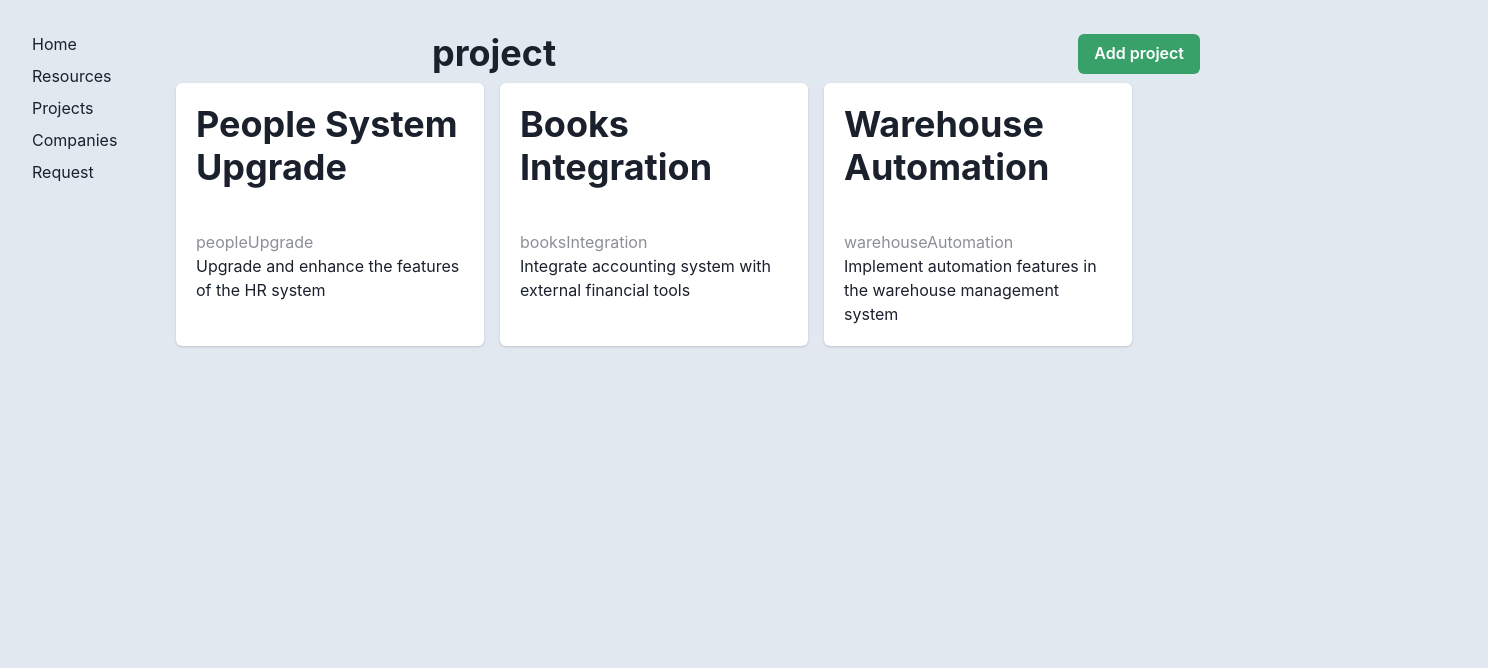
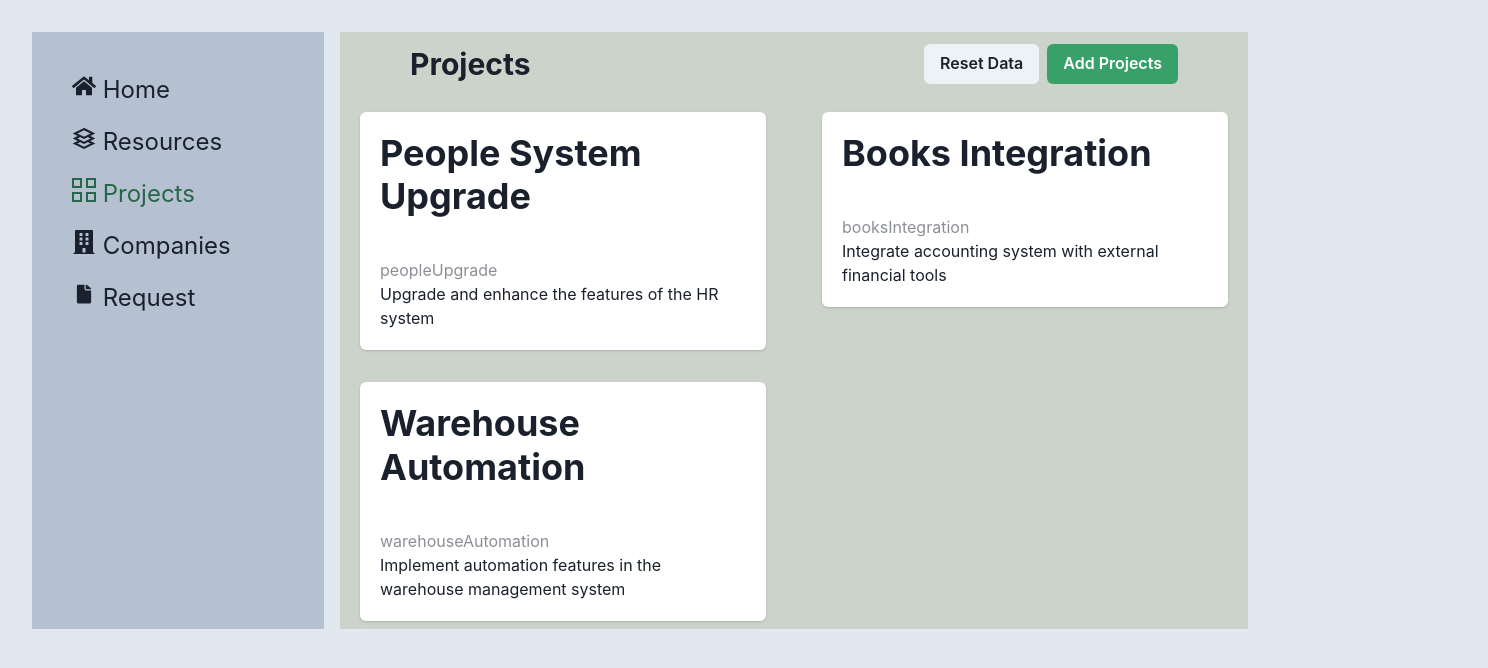
Before and after one commit to NotFerg/trainingCamp, a React (Vite) app in the folder vite-project/: page /projects in a window 1280 px wide. Shown: the top 668 px of the page, 1488 px wide, since content can reach past the window. Built offline with nearby package versions, Linux system fonts and the light colour scheme.

Commit message:
responsive layout added

```diff
--- a/vite-project/package.json
+++ b/vite-project/package.json
@@ -10,12 +10,14 @@
     "preview": "vite preview"
   },
   "dependencies": {
+    "@chakra-ui/icons": "^2.1.1",
     "@chakra-ui/react": "^2.8.2",
     "@emotion/react": "^11.11.4",
     "@emotion/styled": "^11.11.0",
     "framer-motion": "^11.0.8",
     "react": "^18.2.0",
     "react-dom": "^18.2.0",
+    "react-icons": "^5.0.1",
     "react-router-dom": "^6.22.2",
     "sweetalert2": "^11.10.6"
   },
--- a/vite-project/src/App.jsx
+++ b/vite-project/src/App.jsx
@@ -1,11 +1,33 @@
 import { ChakraProvider, Flex, Box, Stack } from "@chakra-ui/react";
 import "./App.css";
 import { Link, Outlet } from "react-router-dom";
-import theme from "./theme"
+import theme from "./theme";
+import { Grid, GridItem } from "@chakra-ui/react";
+import SideBar from "./components/SideBar/SideBar";
 
 function App() {
   return (
     <ChakraProvider theme={theme}>
+      <Grid  templateColumns={{ base: "repeat(12, 1fr)"}} gap={4}>
+      <GridItem w="full" h="full" colSpan={{ base: 12,  md: 4 , lg:3}} bg="#B5C0D0"><SideBar/></GridItem>
+      <GridItem w="full" h="full" colSpan={{ base: 12,  md: 8, lg: 9}} bg="#CCD3CA"><Outlet /></GridItem>
+    </Grid>
+    </ChakraProvider>
+  );
+}
+
+export default App;
+
+{/* <Grid templateColumns={{ base: "repeat(12, 1fr)"}} gap={4}>
+<GridItem colSpan={{ base: 12, md: 3 }}>Column 1 (spanning 12 columns on base, 3 columns on md)</GridItem>
+<GridItem colSpan={{ base: 12, md: 3 }}>Column 2 (spanning 12 columns on base, 3 columns on md)</GridItem>
+<GridItem colSpan={{ base: 12, md: 3 }}>Column 3 (spanning 12 columns on base, 6 columns on md)</GridItem>
+<GridItem colSpan={{ base: 12, md: 3 }}>Column 3 (spanning 12 columns on base, 6 columns on md)</GridItem>
+
+</Grid> */}
+
+{
+  /* <ChakraProvider theme={theme}>
 <Flex>
   <Box minW={36}>
     <Stack>
@@ -21,11 +43,8 @@ function App() {
   </Box>
 
 </Flex>
-    </ChakraProvider>
-  );
+</ChakraProvider> */
 }
-
-export default App;
 
 //<ChakraProvider>
 //   <Header />
--- a/vite-project/src/components/Companies/Companies.jsx
+++ b/vite-project/src/components/Companies/Companies.jsx
@@ -1,10 +1,11 @@
 import {
-  Table,Thead,Tbody,Tr,Th,Td,TableContainer,LinkBox,LinkOverlay} from "@chakra-ui/react";
+  Table,Thead,Tbody,Tr,Th,Td,TableContainer,LinkBox,LinkOverlay,Card,CardBody} from "@chakra-ui/react";
 import PropTypes from "prop-types";
 
 const Companies = ({ data = []}) => {
   return (
-    <>
+    <Card  w="full" maxW="container.md" mx="auto">
+      <CardBody pt={0} px={0} bg="#CCD3CA">
       <TableContainer w="container.md " mx="auto">
         <Table>
           <Thead>
@@ -34,7 +35,8 @@ const Companies = ({ data = []}) => {
           </Tbody>
         </Table>
       </TableContainer>
-    </>
+      </CardBody>
+    </Card>
   );
 };
 
--- a/vite-project/src/components/Header/Header.jsx
+++ b/vite-project/src/components/Header/Header.jsx
@@ -1,17 +1,40 @@
 import { Button } from "@chakra-ui/button";
-import { HStack, Heading, Spacer, } from "@chakra-ui/layout";
-import PropTypes from "prop-types"
+import { HStack, Heading, Spacer } from "@chakra-ui/layout";
+import PropTypes from "prop-types";
 import { Link } from "react-router-dom";
+import { useNavigate } from "react-router-dom";
+import mockApi from "../../utils/mockApi";
 
-const Header = ({headerText}) => {
+const Header = ({ headerText, headerLink }) => {
+  const navigate = useNavigate();
+
+  function handleClick() {
+    mockApi("POST", "/reset-data");
+    navigate(`/${headerText.toLowerCase()}`);
+  }
+
   return (
-    <HStack w="container.md " mx="auto">
-      <Heading textAlign="Center">{headerText}</Heading>
+    <HStack
+      w="full"
+      maxW="container.md"
+      mx="auto"
+      flexDirection={{ base: "column", md: "row" }}
+      alignItems={{ base: "flex-start", md: "center" }}
+      py={3}
+    >
+      <Heading size="lg" textAlign="Center">
+        {headerText}
+      </Heading>
       <Spacer />
-      <Button as={Link} to={`/${headerText}/add`} colorScheme="green">Add {headerText}</Button>
+      <Button onClick={handleClick}  w={["full","full","fit-content"]}>
+        Reset Data
+      </Button>
+      <Button as={Link} to={`/${headerLink}/add`} colorScheme="green" w={["full","full","fit-content"]}>
+        Add {headerText}
+      </Button>
     </HStack>
   );
-}
+};
 
-Header.proptypes ={};
+Header.proptypes = {};
 export default Header;
--- a/vite-project/src/components/Projects/Projects.jsx
+++ b/vite-project/src/components/Projects/Projects.jsx
@@ -11,20 +11,17 @@ import {
   Grid,
   ButtonGroup,
   LinkOverlay,
+  GridItem,
 } from "@chakra-ui/react";
 import PropTypes from "prop-types";
 
 const Projects = ({ data = [] }) => {
   return (
-    <Grid
-      templateColumns="repeat(auto-fill, minmax(250px, 1fr))"
-      gap={4}
-      w="container.xl "
-      mx="auto"
-    >
+    <Grid templateColumns={{ base: "repeat(12, 1fr)" }} gap={4} w="full" h="full">
       {data?.length > 0 &&
         data.map((project = {}, projectIndex) => (
-          <Card key={`project-${projectIndex}`}>
+          <GridItem colSpan={{ base: 12, md: 6 }} key={`project-${projectIndex}`} >
+            <Card key={`project-${projectIndex}`} mx={5} my={2}>
               <CardHeader>
                 <Heading>
                   <LinkOverlay href={`/project/${project?.id}`}>
@@ -37,6 +34,7 @@ const Projects = ({ data = [] }) => {
                 <Text>{project.description}</Text>
               </CardBody>
             </Card>
+          </GridItem>
         ))}
     </Grid>
   );
--- a/vite-project/src/components/Resources/Resources.jsx
+++ b/vite-project/src/components/Resources/Resources.jsx
@@ -8,12 +8,15 @@ import {
   TableContainer,
   LinkBox,
   LinkOverlay,
+  Card,CardBody
 } from "@chakra-ui/react";
 import PropTypes from "prop-types";
 
 const Resources = ({ data = [] }) => {
   return (
-    <TableContainer w="container.md " mx="auto">
+    <Card w="full" maxW="container.nd" mx="auto">
+      <CardBody pt={0} px={0} bg="#CCD3CA">
+      <TableContainer w="container.md " mx="auto" >
       <Table>
         <Thead>
           <Tr>
@@ -40,6 +43,9 @@ const Resources = ({ data = [] }) => {
         </Tbody>
       </Table>
     </TableContainer>
+      </CardBody>
+    </Card>
+
   );
 };
 
--- /dev/null
+++ b/vite-project/src/components/SideBar/SideBar.jsx
@@ -0,0 +1,57 @@
+import {List,Icon,ListItem, Drawer,DrawerOverlay, DrawerContent,DrawerCloseButton,DrawerHeader,DrawerBody,useDisclosure,useBreakpointValue,} from "@chakra-ui/react";
+  import { Link, useLocation } from "react-router-dom";
+  import { GrResources, GrProjects } from "react-icons/gr";
+  import { FaHome, FaBuilding, FaBars } from "react-icons/fa";
+  import { IoIosDocument } from "react-icons/io";
+
+  export default function SideBar() {
+    const location = useLocation();
+    const { pathname } = location;
+    const { isOpen, onOpen, onClose } = useDisclosure();
+
+    const displayList = useBreakpointValue({ base: 'none', md: 'block' });
+
+    function generateListItem(pathname, link, icon, text) {
+      return (
+        <ListItem
+          _hover={{ color: "green.700" }}
+          color={pathname === link ? "green.700" : "grey.500"}
+        >
+          <Link to={link}>
+            <Icon as={icon} /> {text}
+          </Link>
+        </ListItem>
+      );
+    }
+
+    return (
+      <>
+        <List fontSize="1.5em" spacing={4} borderRadius="50px" p={10} display={displayList}>
+          {generateListItem(pathname, "/", FaHome, "Home")}
+          {generateListItem(pathname, "/resources", GrResources, "Resources")}
+          {generateListItem(pathname, "/projects", GrProjects, "Projects")}
+          {generateListItem(pathname, "/companies", FaBuilding, "Companies")}
+          {generateListItem(pathname, "/request", IoIosDocument, "Request")}
+        </List>
+
+        <Drawer placement="top" isOpen={isOpen} onClose={onClose} bg="#B5C0D0">
+          <DrawerOverlay />
+          <DrawerContent>
+            <DrawerCloseButton />
+            <DrawerHeader>Menu</DrawerHeader>
+            <DrawerBody>
+              <List fontSize="1.5em" spacing={4} borderRadius="50px" p={10}>
+                {generateListItem(pathname, "/", FaHome, "Home")}
+                {generateListItem(pathname, "/resources", GrResources, "Resources")}
+                {generateListItem(pathname, "/projects", GrProjects, "Projects")}
+                {generateListItem(pathname, "/companies", FaBuilding, "Companies")}
+                {generateListItem(pathname, "/request", IoIosDocument, "Request")}
+              </List>
+            </DrawerBody>
+          </DrawerContent>
+        </Drawer>
+
+        <Icon as={FaBars} boxSize={8} display={{ base: 'block', md: 'none' }} onClick={onOpen} />
+      </>
+    );
+  }
--- a/vite-project/src/pages/CompaniesPage/CompaniesPage.jsx
+++ b/vite-project/src/pages/CompaniesPage/CompaniesPage.jsx
@@ -25,7 +25,7 @@ const CompaniesPage = () => {
   return (
     // w="container.md" mx="auto" mb={4}
     <Stack>
-      <Header headerText="Company"/>
+      <Header headerText="Companies" headerLink="Company"/>
       <Companies data={companyData}/>
     </Stack>
   );
--- a/vite-project/src/pages/Home/Home.jsx
+++ b/vite-project/src/pages/Home/Home.jsx
@@ -1,4 +1,4 @@
-import { Button } from "@chakra-ui/react";
+import { Button, Center,Heading } from "@chakra-ui/react";
 import mockApi from "../../utils/mockApi";
 import { useNavigate } from "react-router-dom";
 
@@ -11,8 +11,8 @@ function handleClick(){
 }
   return (
     <div>
-      Hello World
-      <Button onClick={handleClick}>RESET</Button>
+      <Center><Heading mt={20}>Hello World</Heading></Center>
+      {/* <Button onClick={handleClick}>RESET</Button> */}
     </div>
   );
 }
--- a/vite-project/src/pages/ProjectsPage/ProjectsPage.jsx
+++ b/vite-project/src/pages/ProjectsPage/ProjectsPage.jsx
@@ -26,7 +26,7 @@ const ProjectsPage = () => {
     // w="container.md" mx="auto" mb={4}
     <Stack>
       <Header
-        headerText="project"/>
+        headerText="Projects" headerLink="project"/>
         <Projects data={projectsData}/>
     </Stack>
   );
--- a/vite-project/src/pages/ResourcesPage/ResourcesPage.jsx
+++ b/vite-project/src/pages/ResourcesPage/ResourcesPage.jsx
@@ -25,7 +25,7 @@ const ResourcesPage = () => {
   return (
     // w="container.md" mx="auto" mb={4}
     <Stack>
-      <Header headerText="resource" />
+      <Header headerText="Resources" headerLink="resource" />
         <Resources data={resourcesData}/>
     </Stack>
   );
```
Also changed, not shown: 1 other file (tests, documents, lock files or other folders). Lines whose indentation alone changed are shown as unchanged.
